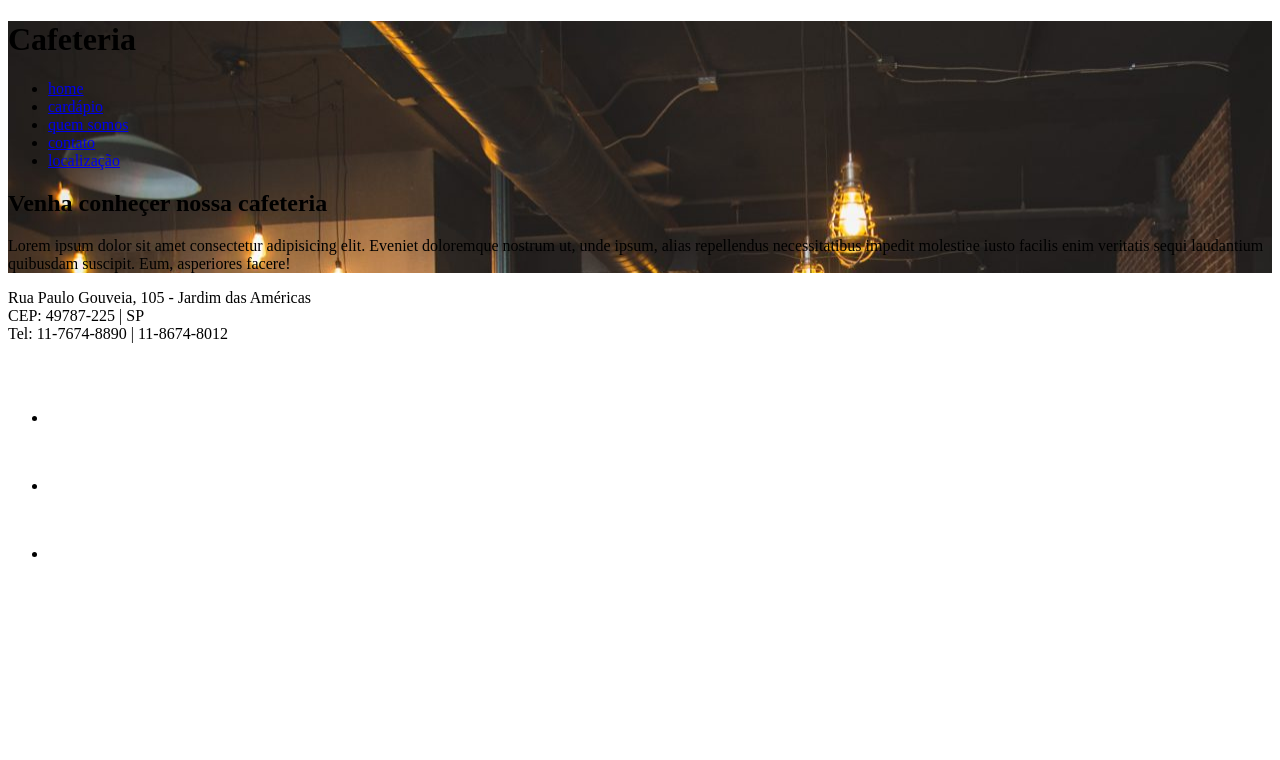
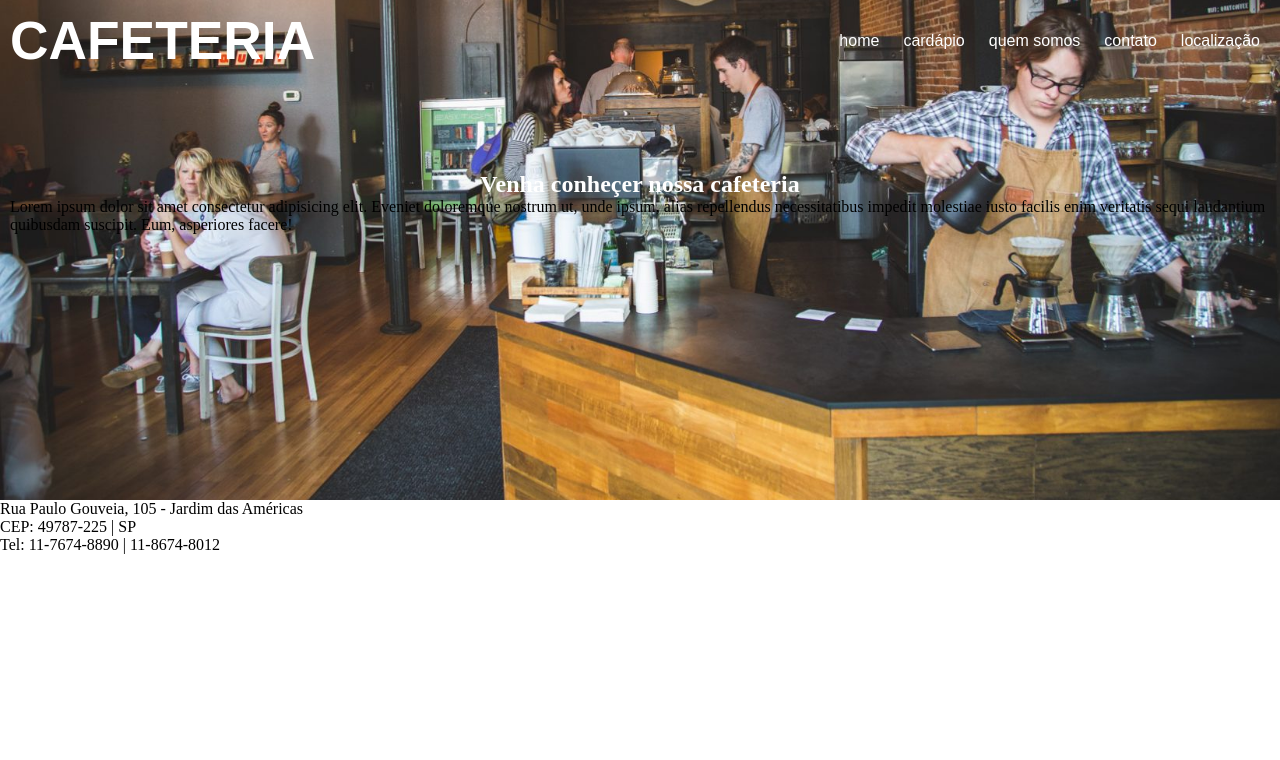
Before and after one commit to Manotakas/cafeteria, a plain HTML site: page layout.html in a window 1280 px wide. Drawn offline with Linux system fonts and the light colour scheme.

Commit message:
Adicionar css

```diff
--- a/css/cafeteria.css
+++ b/css/cafeteria.css
@@ -3,6 +3,67 @@ margens externas e internas.*/
 
 /*Vamos adicionar uma imagem ao fundo do header*/
 
+*{
+    margin: 0px;
+    padding: 0px;
+    box-sizing: border-box;
+}
+
 header{
+    height: 500px;
     background-image: url("../img/cafeteria2.jpg");
+    /* Ajustar o tamanho da imagem em 100% de largura */
+    background-size: 100%;
+    /* Ajustar a posição da imagem em x e y */
+    background-position: 0px -330px;
+    padding: 10px;
 }
+
+nav{
+    /* tornando o conteudo da nav flexivel. isso permite que os elementos
+    fiquem um ao lado do outro. */
+    display: flex;
+    justify-content: space-between;
+    /* Alinhamento vertical dos elementos que estao no nav */
+    align-items: center;
+}
+
+h1{
+    /* Mudar a cor da letra */
+    color: white;
+    /* Alterar o tipo de letra */
+    font-family: fantasy;
+    font-size: 40pt;
+    /* Alterar o tamanho da caixa(alta ou baixa) */
+    text-transform: uppercase;
+
+}
+
+ul{
+    /* Tirar o marcador da lista */
+    list-style: none;
+}
+
+header ul li{
+    /* Vamos ajustar a disposição(display) dos itens
+    da lista em formato de linha */
+    display: inline-block;
+    margin-left: 10px;
+    margin-right: 10px;
+}
+header ul li:hover{
+    background-color: purple;
+    padding: 4px;
+}
+header ul li a{
+    color: white;
+    text-decoration: none;
+    font-family: fantasy;
+    text-transform: lowercase;
+}
+
+header h2{
+    color: white;
+    text-align: center;
+    margin-top: 100px;
+}
--- a/layout.html
+++ b/layout.html
@@ -10,11 +10,13 @@
 
 <body>
     <header>
+        <nav>
+
         <!-- Vamos usar a tag h1 para definir o titulo do nosso site. A tag h1 deve
     aparecer apenas uma vez na página -->
         <h1>Cafeteria</h1>
         <!--Criar a estrutura de links usando uma lista não ordenada-->
-        <nav>
+
             <ul>
                 <li><a href="index.html">home</a></li>
                 <li><a href="cardapio.html">cardápio</a></li>
```
